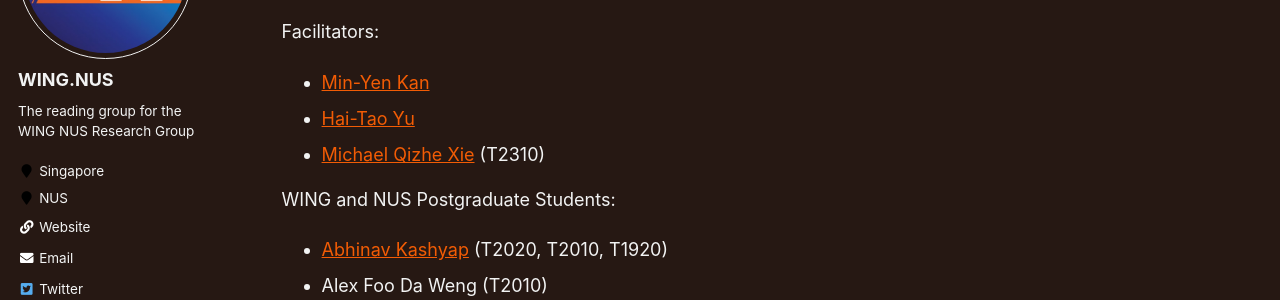
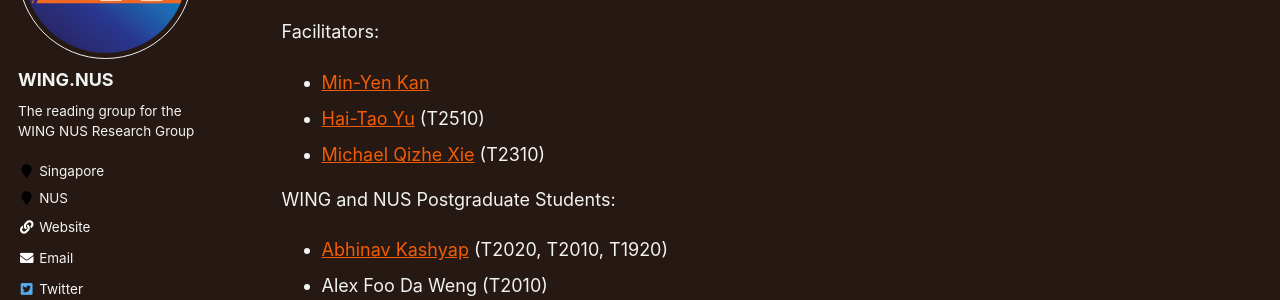
Before and after one commit to WING-NUS/cs6101, a Jekyll site: the page built from _pages/people.md, in a window 1280 px wide and 900 px high, scrolled down 449 px. Shown: the part 152-452 px from the top of the window. Built offline with Jekyll 4.4.1, drawn with Linux system fonts in a browser that asks for light colours.

Commit message:
Added changes to Hai-Tao's status as a T2510 organiser

```diff
--- a/_pages/people.md
+++ b/_pages/people.md
@@ -21,7 +21,7 @@ Participants: You need to edit this page with a pull request.  You can do this w
 
 Facilitators:
 * [Min-Yen Kan](http://www.comp.nus.edu.sg/~kanmy)
-* [Hai-Tao Yu](https://ii-research-yu.github.io/)
+* [Hai-Tao Yu](https://ii-research-yu.github.io/) (T2510)
 * [Michael Qizhe Xie](http://www.michaelxie.com/) (T2310)
 
 WING and NUS Postgraduate Students:
```
